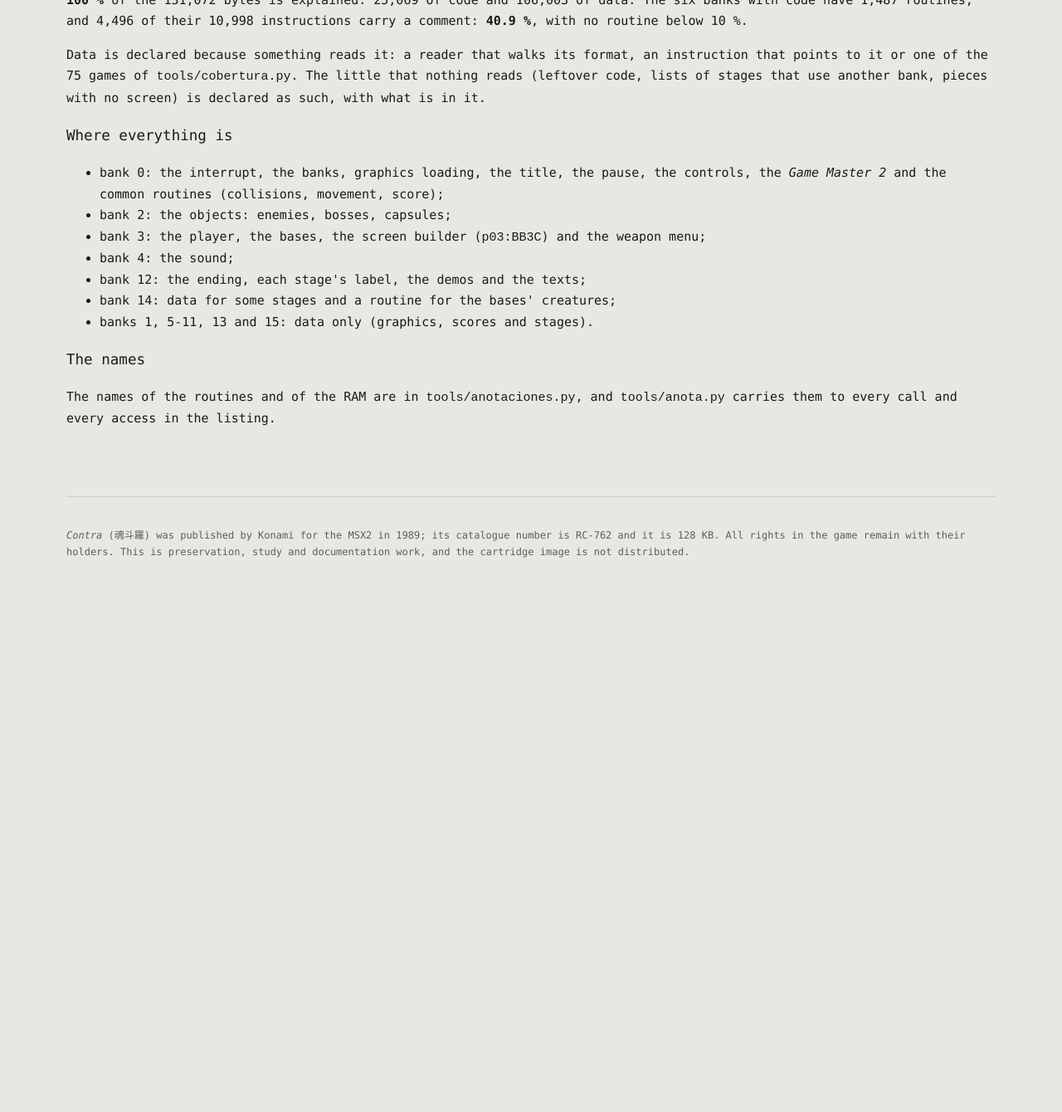
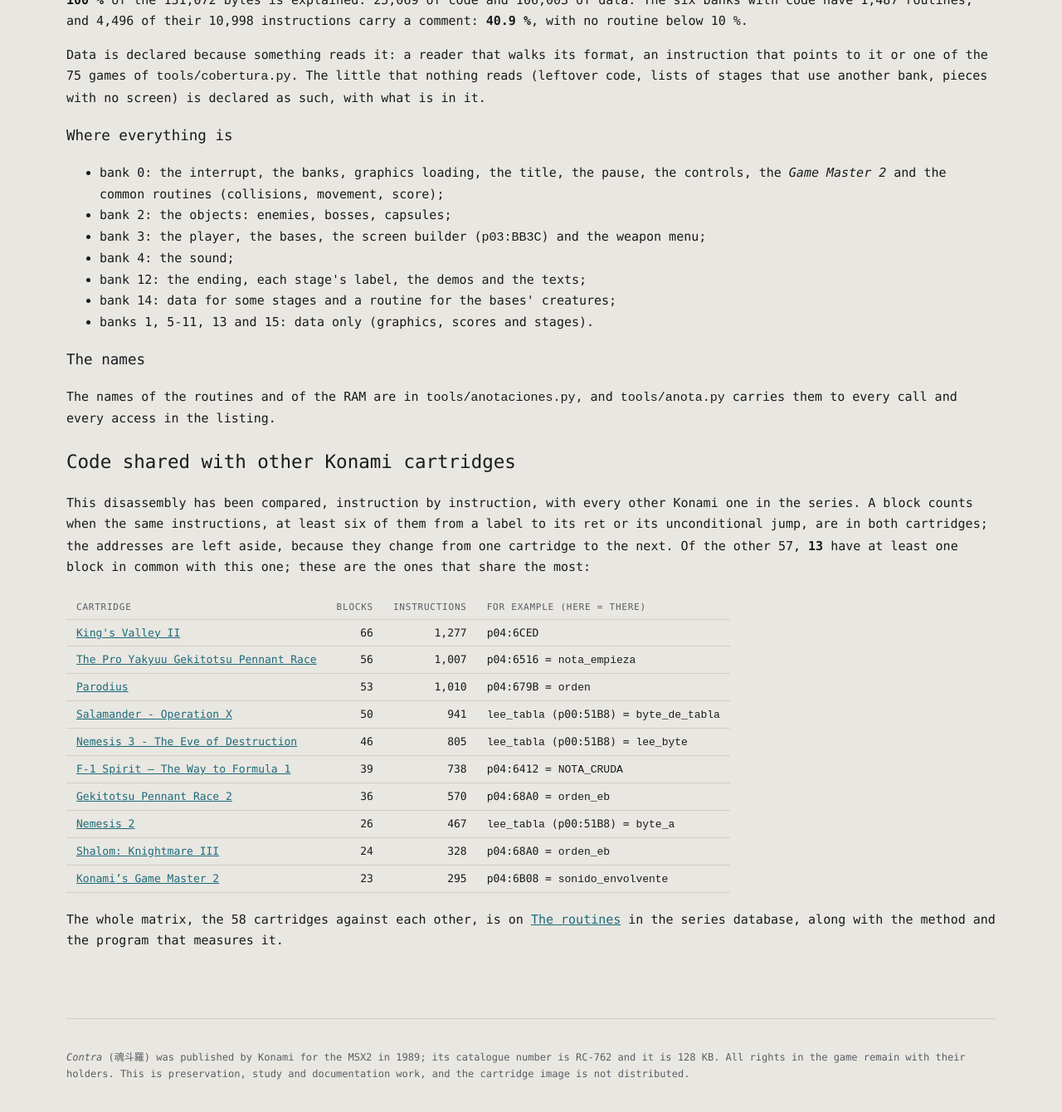
Before and after one commit to antxiko/Contra-disassembly, a Jekyll site: the page built from docs/UNDER-THE-HOOD.md, in a window 1280 px wide and 1400 px high, scrolled down 2280 px. Shown: the top 1340 px of the window at 83% size. Built offline with Jekyll 4.4.1, drawn with Linux system fonts in a browser that asks for light colours; our own code applies the rules of GitHub Pages for plain Markdown files; before the commit the page ends 3052 px from its top, so only the background shows below that.

Commit message:
El codigo que comparte con los otros Konami de la serie
Seccion nueva al final de la pagina del codigo, en ingles y en castellano:
con que cartuchos comparte bloques de instrucciones (las direcciones aparte)
y cuantos. Sale de tools/codigo_comun.py y tools/pon_en_webs.py de
MSX-disassembly-database; la matriz entera esta en su pagina Las rutinas.
El barrido de nombres de otros juegos de los tests quita antes esa seccion,
la unica que los nombra a proposito (sin_compartido).

Co-Authored-By: Claude Opus 5.5 <noreply@anthropic.com>

```diff
--- a/docs/UNDER-THE-HOOD.md
+++ b/docs/UNDER-THE-HOOD.md
@@ -81,3 +81,30 @@ Data is declared because something reads it: a reader that walks its format, an
 ### The names
 
 The names of the routines and of the RAM are in `tools/anotaciones.py`, and `tools/anota.py` carries them to every call and every access in the listing.
+
+## Code shared with other Konami cartridges
+
+This disassembly has been compared, instruction by instruction, with
+every other Konami one in the series. A block counts when the same
+instructions, at least six of them from a label to its `ret` or its
+unconditional jump, are in both cartridges; the addresses are left
+aside, because they change from one cartridge to the next. Of the
+other 57, **13** have at least one block in common with this one;
+these are the ones that share the most:
+
+| Cartridge | Blocks | Instructions | For example (here = there) |
+|---|---:|---:|---|
+| [King's Valley II](https://antxiko.github.io/KingsValley2-disassembly/) | 66 | 1,277 | p04:6CED |
+| [The Pro Yakyuu Gekitotsu Pennant Race](https://antxiko.github.io/PennantRace-disassembly/) | 56 | 1,007 | p04:6516 = `nota_empieza` |
+| [Parodius](https://antxiko.github.io/Parodius-disassembly/) | 53 | 1,010 | p04:679B = `orden` |
+| [Salamander - Operation X](https://antxiko.github.io/Salamander-disassembly/) | 50 | 941 | `lee_tabla` (p00:51B8) = `byte_de_tabla` |
+| [Nemesis 3 - The Eve of Destruction](https://antxiko.github.io/Nemesis3-disassembly/) | 46 | 805 | `lee_tabla` (p00:51B8) = `lee_byte` |
+| [F-1 Spirit — The Way to Formula 1](https://antxiko.github.io/F1Spirit-disassembly/) | 39 | 738 | p04:6412 = `NOTA_CRUDA` |
+| [Gekitotsu Pennant Race 2](https://antxiko.github.io/PennantRace2-disassembly/) | 36 | 570 | p04:68A0 = `orden_eb` |
+| [Nemesis 2](https://antxiko.github.io/Nemesis2-disassembly/) | 26 | 467 | `lee_tabla` (p00:51B8) = `byte_a` |
+| [Shalom: Knightmare III](https://antxiko.github.io/Shalom-disassembly/) | 24 | 328 | p04:68A0 = `orden_eb` |
+| [Konami’s Game Master 2](https://antxiko.github.io/GameMaster2-disassembly/) | 23 | 295 | p04:6B08 = `sonido_envolvente` |
+
+The whole matrix, the 58 cartridges against each other, is on
+[The routines](https://antxiko.github.io/MSX-disassembly-database/THE-ROUTINES.html) in the series database, along
+with the method and the program that measures it.
```
Also changed, not shown: docs/es/POR-DENTRO.md (+27 -0 lines), tests/test_web.py (+13 -1 lines).
